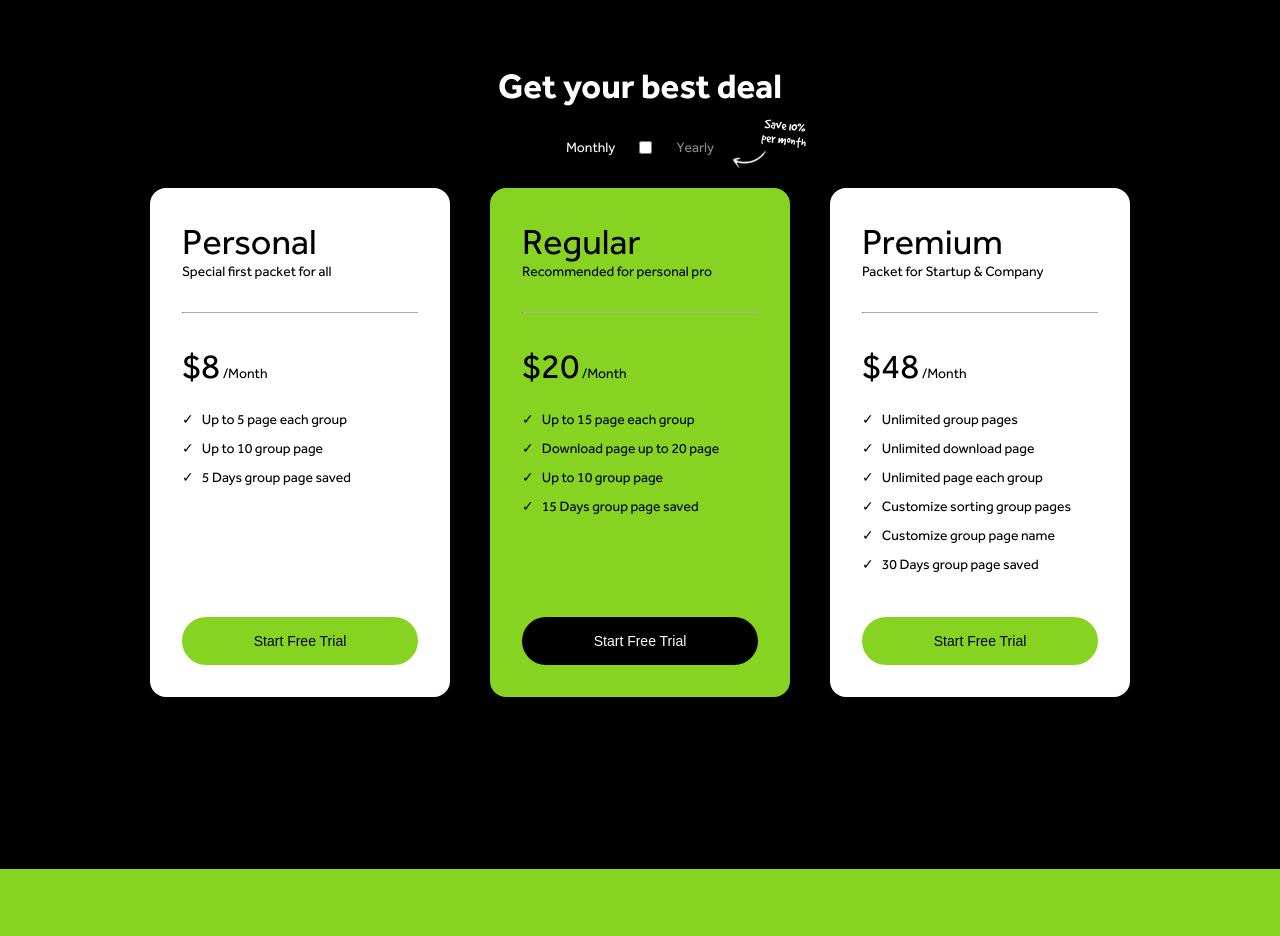
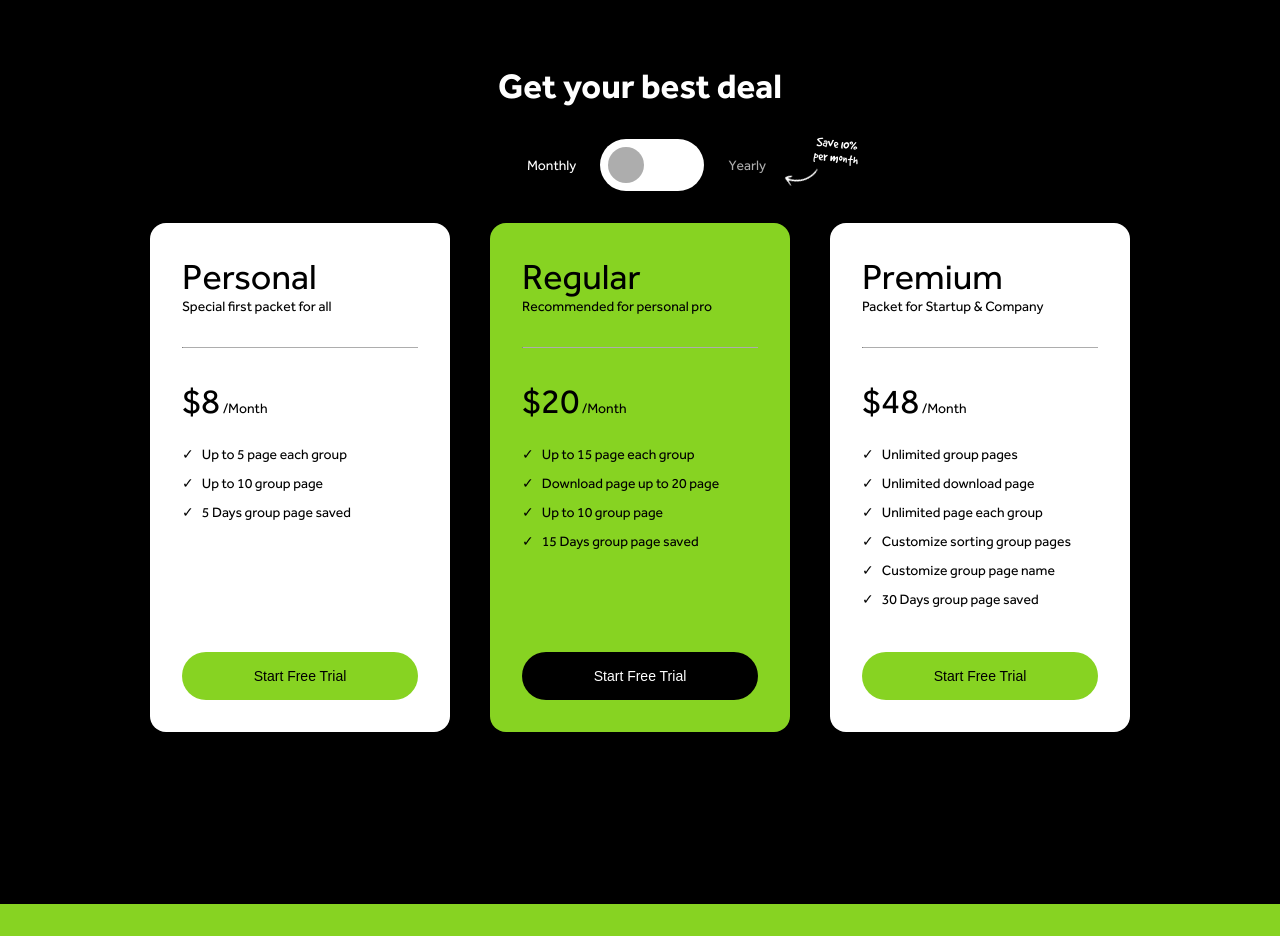
Before and after one commit to cremirdevio/findtrend, a plain HTML site: page index.html in a window 1280 px wide. Shown: the part 4540-5476 px from the top of the page. Drawn offline with Linux system fonts and the light colour scheme.

Commit message:
Checkbox toggle created

```diff
--- a/index.html
+++ b/index.html
@@ -136,9 +136,11 @@
     <section class="pricing">
       <p class="pricing__heading">Get your best deal</p>
       <div class="pricing__toggle">
-        <p class="pricing__text pricing__text--active">Monthly</p>
-        <input type="checkbox" class="pricing__checkbox">
-        <p class="pricing__text">Yearly</p>
+        <input type="checkbox" class="pricing__checkbox" id="duration">
+        <p class="pricing__text pricing__text--active p_monthly">Monthly</p>
+        <label class="pricing__checkbox__label" for="duration">
+        </label>
+        <p class="pricing__text p_yearly">Yearly</p>
         <div class="pointer">
           <p class="pointer__text">Save 10% <br> per month</p>
           <img class="pointer__img" src="./images/icons/pointer-light.png" alt="pointer">
--- a/style.css
+++ b/style.css
@@ -425,7 +425,32 @@ html {
 }
 
 .pricing .pricing__checkbox {
+  visibility: hidden;
+}
+
+.pricing .pricing__checkbox__label {
+  width: 104px;
+  height: 52px;
+  background-color: var(--off-white);
   margin: 0 24px;
+  border-radius: 99px;
+  padding: 8px;
+  cursor: pointer;
+}
+
+.pricing .pricing__checkbox__label::before {
+  content: "";
+  display: block;
+  background-color: var(--grey-2);
+  width: 36px;
+  height: 36px;
+  border-radius: 18px;
+  transition: .5s all;
+}
+
+.pricing__checkbox:checked ~ .pricing__checkbox__label::before {
+  background-color: var(--green-2);
+  margin-left: 52px;
 }
 
 .pricing__toggle {
@@ -439,6 +464,26 @@ html {
 .pricing__toggle .pricing__text--active {
   color: var(--off-white);
 }
+
+
+/* To be replaced with JS */
+.pricing__checkbox:checked ~ .p_monthly {
+  color: var(--grey-2);
+}
+
+.pricing__checkbox:checked ~ .p_yearly {
+  color: var(--off-white);
+}
+
+.pricing__checkbox:not(:checked) ~ .p_monthly {
+  color: var(--off-white);
+}
+
+.pricing__checkbox:not(:checked) ~ .p_yearly {
+  color: var(--grey-2);
+}
+
+/* Ends here */
 
 .pricing .pointer {
   position: absolute;
```
